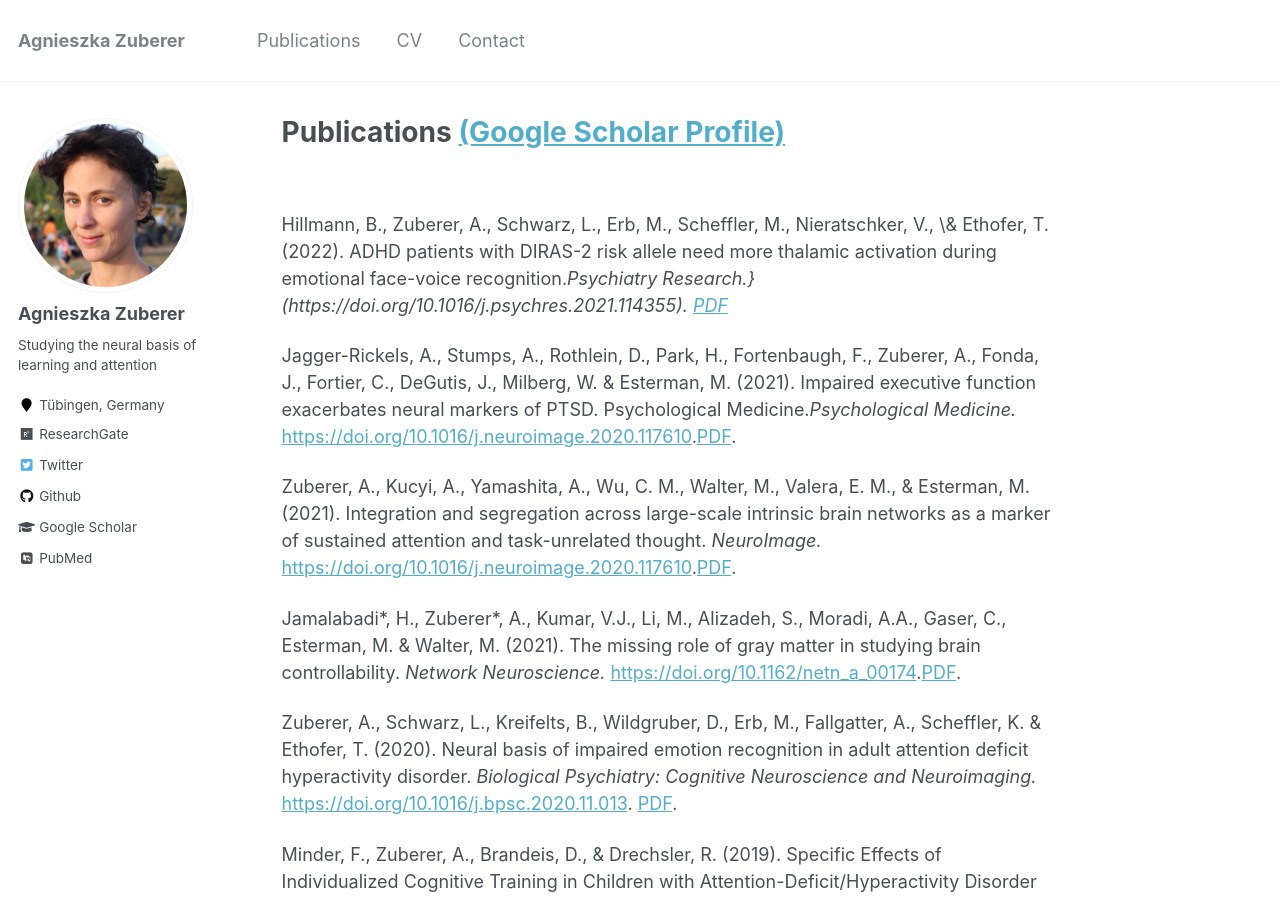
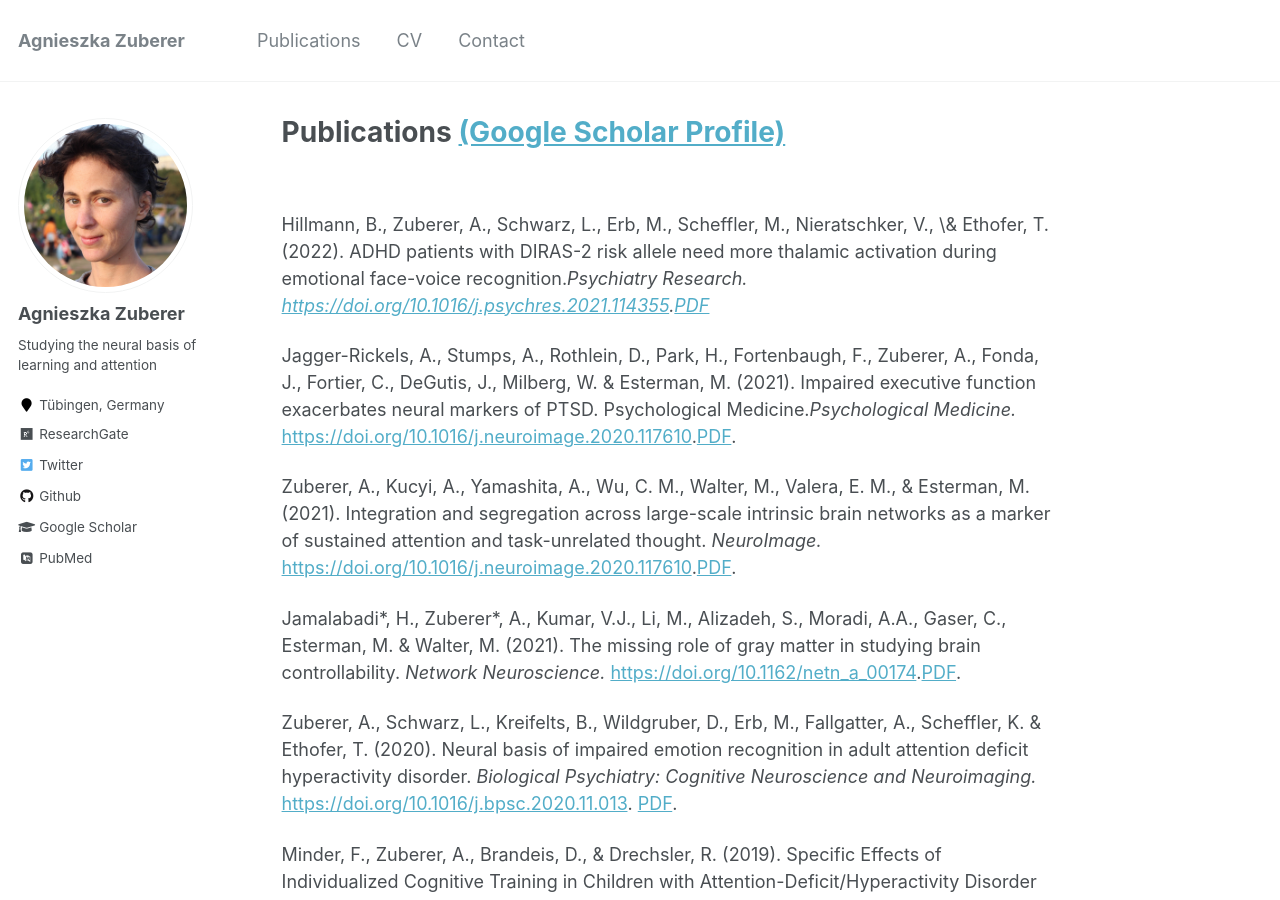
Before and after one commit to azuberer/azuberer.github.io, a Jekyll site: the page built from _pages/publications.md, in a window 1280 px wide and 900 px high. Built offline with Jekyll 4.4.1, drawn with Linux system fonts in a browser that asks for light colours; some web fonts are replaced; part of the change alters nothing that is shown.

Commit message:
fix typo

```diff
--- a/_pages/publications.md
+++ b/_pages/publications.md
@@ -5,8 +5,7 @@ author_profile: true
 ---
 <br>
 
-Hillmann, B., Zuberer, A., Schwarz, L., Erb, M., Scheffler, M., Nieratschker, V., \&  Ethofer, T. (2022). ADHD patients with DIRAS-2 risk allele need more thalamic activation during emotional face-voice recognition.<i>Psychiatry Research.<i>}
-(https://doi.org/10.1016/j.psychres.2021.114355). [PDF](http://azuberer.github.io/files/Hillmann2022ADHD.pdf)
+Hillmann, B., Zuberer, A., Schwarz, L., Erb, M., Scheffler, M., Nieratschker, V., \&  Ethofer, T. (2022). ADHD patients with DIRAS-2 risk allele need more thalamic activation during emotional face-voice recognition.<i>Psychiatry Research.<i> [https://doi.org/10.1016/j.psychres.2021.114355](https://doi.org/10.1016/j.psychres.2021.114355).[PDF](http://azuberer.github.io/files/Hillmann2022ADHD.pdf)
 
 
 Jagger-Rickels, A., Stumps, A., Rothlein, D., Park, H., Fortenbaugh, F., Zuberer, A., Fonda, J., Fortier, C., DeGutis, J., Milberg, W. & Esterman, M. (2021). Impaired executive function exacerbates neural markers of PTSD. Psychological Medicine.<i>Psychological Medicine.</i> [https://doi.org/10.1016/j.neuroimage.2020.117610](https://doi.org/10.1017/S0033291721000842).[PDF](http://azuberer.github.io/files/Jagger-Rickels2021Impaired.pdf).
```
